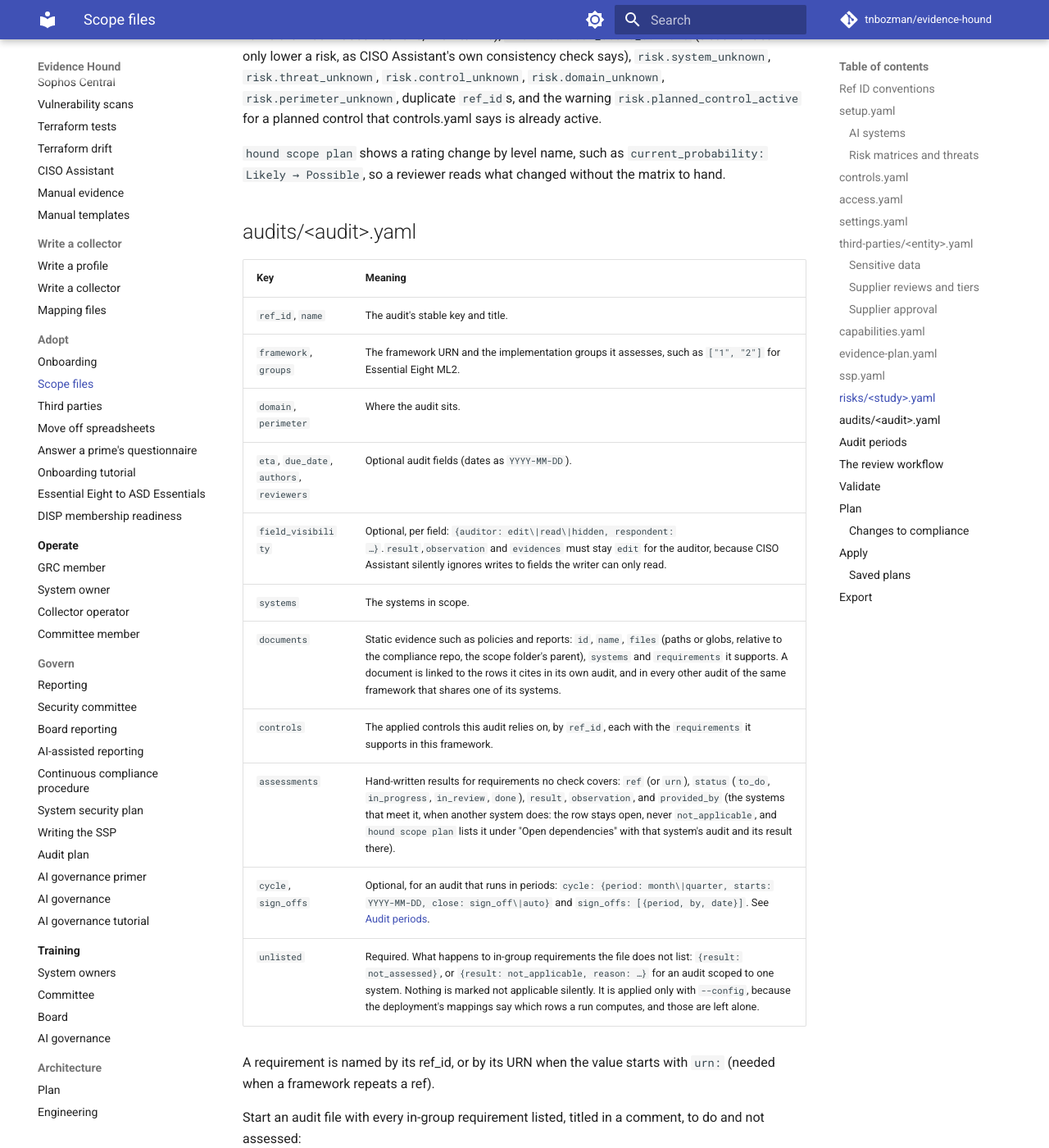
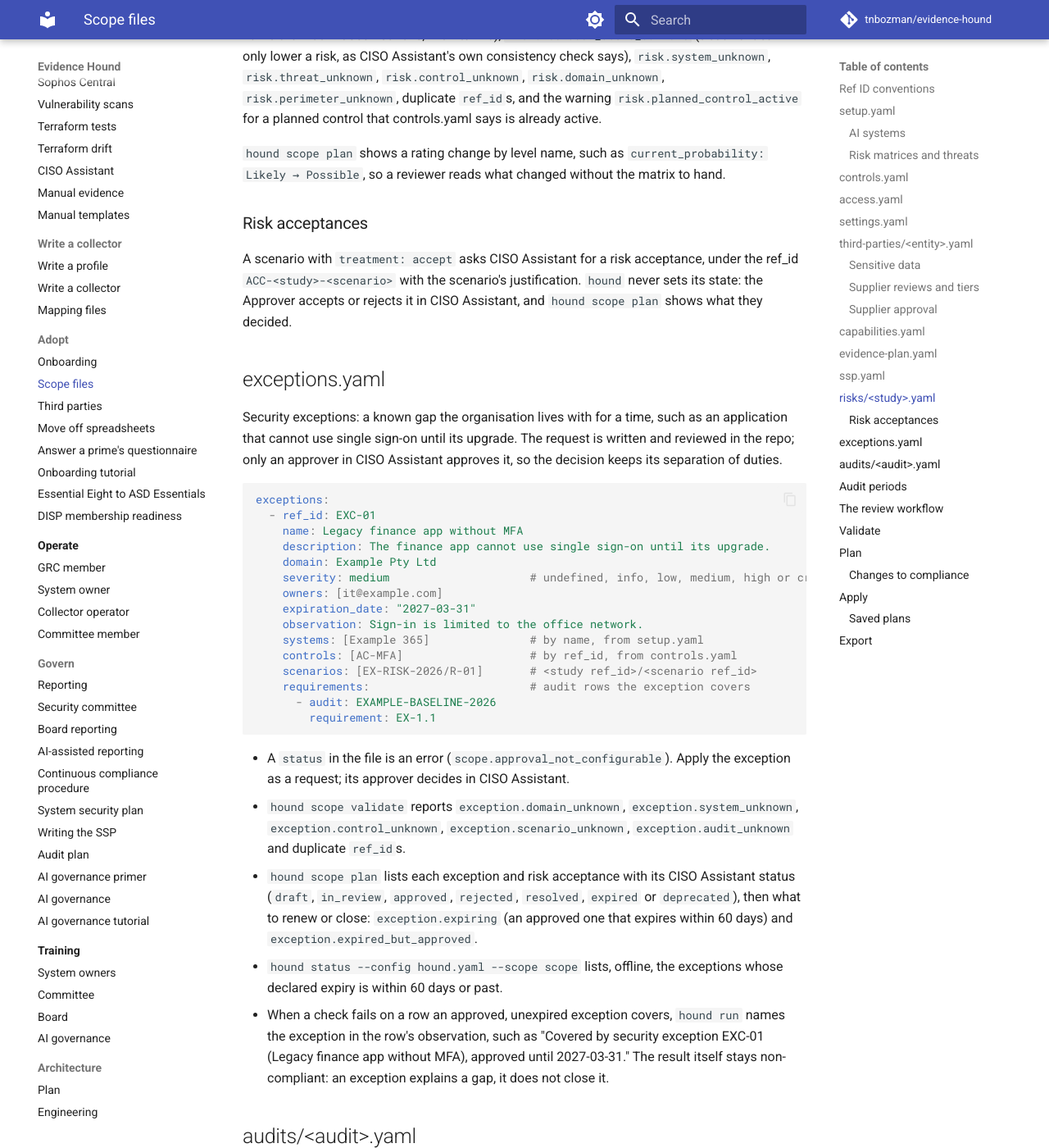
Before and after one commit to tnbozman/evidence-hound, an MkDocs documentation site: the page built from docs/scope.md, in a window 1280 px wide and 1400 px high, scrolled down 15189 px. Shown: the whole window at 82% size. Built offline with MkDocs 1.6.1 and Material for MkDocs 9.7.7, drawn with Linux system fonts in a browser that asks for light colours; comment, search, counter and statistics services are not loaded.

Commit message:
test(s15-03): exceptions in the schema and plan kinds in snake case [red]
Co-Authored-By: Claude Opus 5.5 <noreply@anthropic.com>
Claude-Session: https://claude.ai/code/session_01QC7Mi88DCzDgw6LYwYAYhv

````diff
--- a/docs/scope.md
+++ b/docs/scope.md
@@ -414,6 +414,48 @@ that controls.yaml says is already active.
 `hound scope plan` shows a rating change by level name, such as `current_probability: Likely → Possible`, so a reviewer reads what
 changed without the matrix to hand.
 
+### Risk acceptances
+
+A scenario with `treatment: accept` asks CISO Assistant for a risk acceptance, under the ref_id `ACC-<study>-<scenario>` with the
+scenario's justification. `hound` never sets its state: the Approver accepts or rejects it in CISO Assistant, and `hound scope plan`
+shows what they decided.
+
+## exceptions.yaml
+
+Security exceptions: a known gap the organisation lives with for a time, such as an application that cannot use single sign-on until its
+upgrade. The request is written and reviewed in the repo; only an approver in CISO Assistant approves it, so the decision keeps its
+separation of duties.
+
+```yaml
+exceptions:
+  - ref_id: EXC-01
+    name: Legacy finance app without MFA
+    description: The finance app cannot use single sign-on until its upgrade.
+    domain: Example Pty Ltd
+    severity: medium                     # undefined, info, low, medium, high or critical
+    owners: [it@example.com]
+    expiration_date: "2027-03-31"
+    observation: Sign-in is limited to the office network.
+    systems: [Example 365]               # by name, from setup.yaml
+    controls: [AC-MFA]                   # by ref_id, from controls.yaml
+    scenarios: [EX-RISK-2026/R-01]       # <study ref_id>/<scenario ref_id>
+    requirements:                        # audit rows the exception covers
+      - audit: EXAMPLE-BASELINE-2026
+        requirement: EX-1.1
+```
+
+- A `status` in the file is an error (`scope.approval_not_configurable`). Apply the exception as a request; its approver decides in
+  CISO Assistant.
+- `hound scope validate` reports `exception.domain_unknown`, `exception.system_unknown`, `exception.control_unknown`,
+  `exception.scenario_unknown`, `exception.audit_unknown` and duplicate `ref_id`s.
+- `hound scope plan` lists each exception and risk acceptance with its CISO Assistant status (`draft`, `in_review`, `approved`,
+  `rejected`, `resolved`, `expired` or `deprecated`), then what to renew or close: `exception.expiring` (an approved one that expires
+  within 60 days) and `exception.expired_but_approved`.
+- `hound status --config hound.yaml --scope scope` lists, offline, the exceptions whose declared expiry is within 60 days or past.
+- When a check fails on a row an approved, unexpired exception covers, `hound run` names the exception in the row's observation, such as
+  "Covered by security exception EXC-01 (Legacy finance app without MFA), approved until 2027-03-31." The result itself stays
+  non-compliant: an exception explains a gap, it does not close it.
+
 ## audits/&lt;audit&gt;.yaml
 
 | Key | Meaning |
````
Also changed, not shown: 3 other files.
